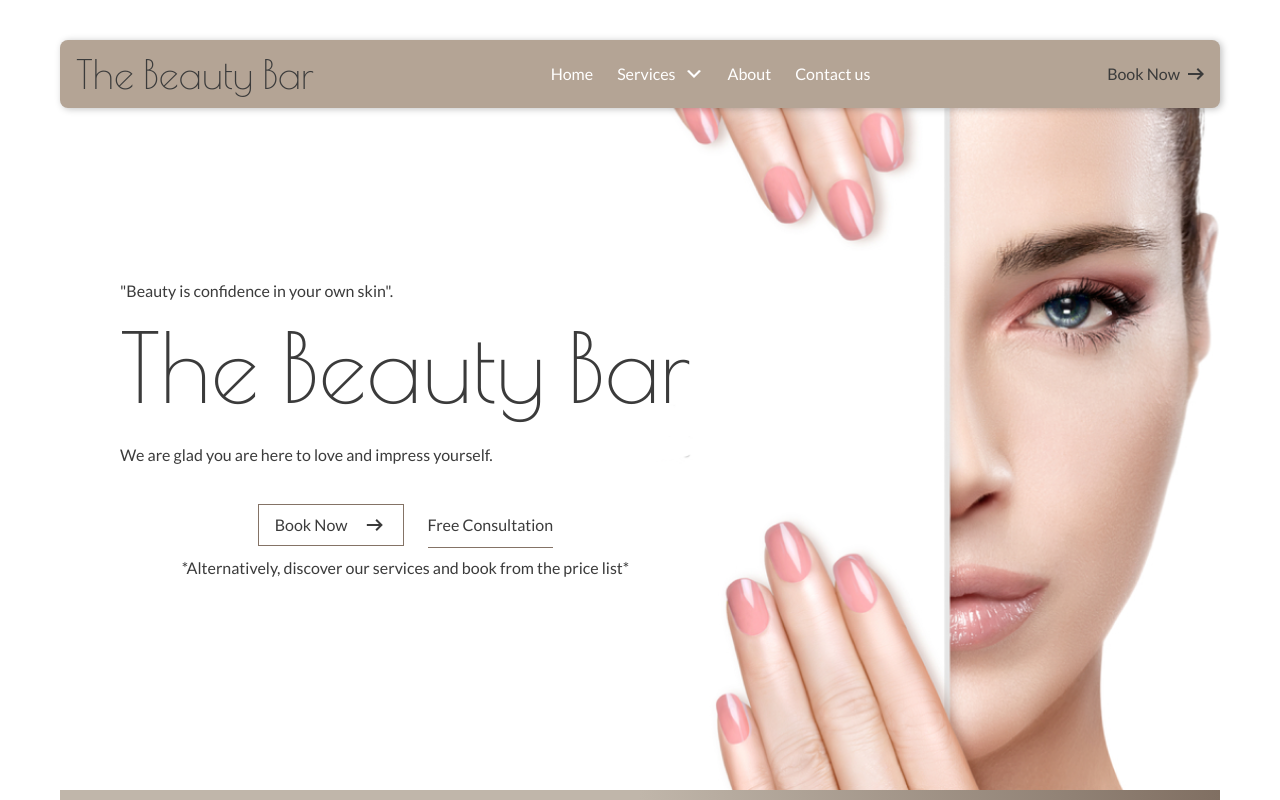
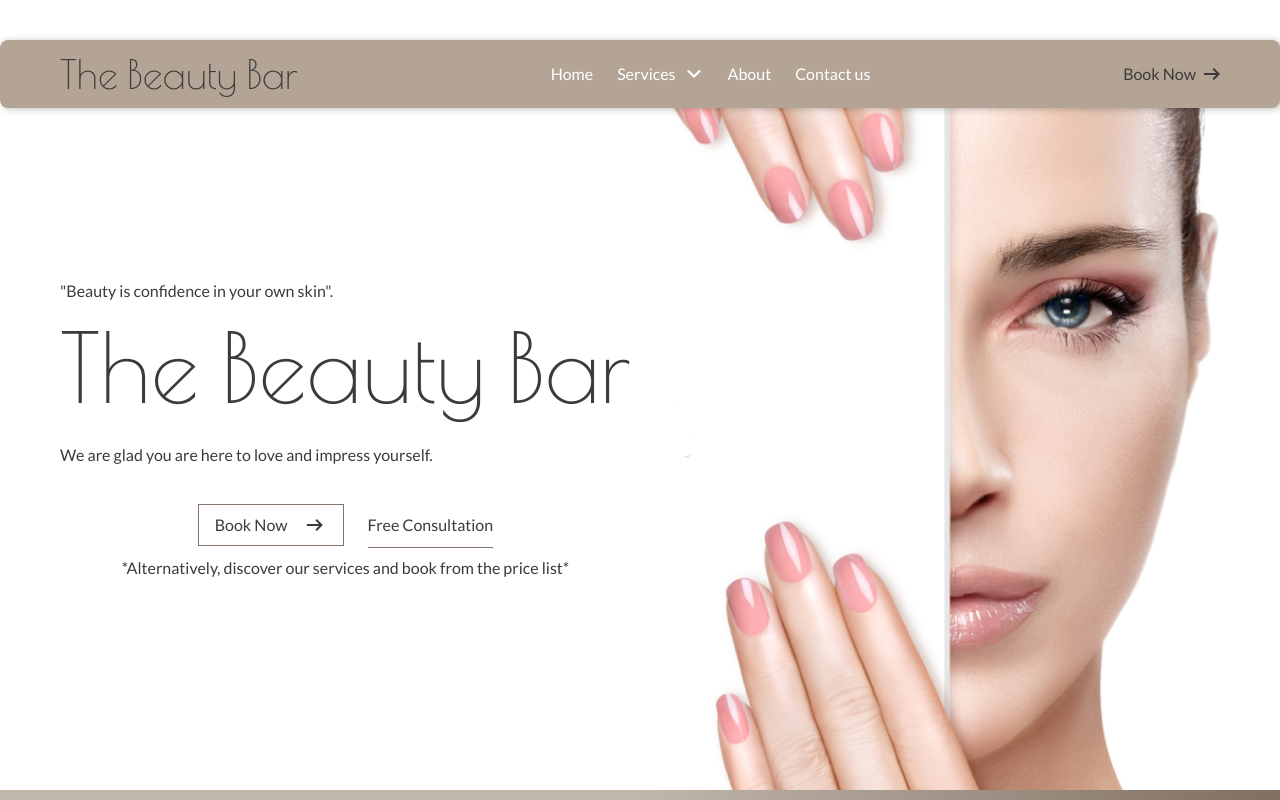
Before and after one commit to awais019/the-beauty-bar, a website: page src/index.html in a window 1280 px wide. Shown: the top 800 px of the page. Drawn offline with nearby package versions, Linux system fonts and the light colour scheme.

Commit message:
Refactor code for horizontal padding.

```diff
--- a/src/index.html
+++ b/src/index.html
@@ -6,9 +6,9 @@
     <link href="./output.css" rel="stylesheet" />
     <title>The Beauty Bar</title>
   </head>
-  <body class="max-w-screen-xl mx-auto px-[60px] text-black-olive">
+  <body class="max-w-screen-xl mx-auto text-black-olive">
     <header
-      class="bg-tuscany p-4 rounded-lg flex items-center justify-between shadow-header relative top-10 z-10"
+      class="bg-tuscany p-4 rounded-lg flex items-center justify-between shadow-header relative top-10 z-10 px-[60px]"
     >
       <div class="text-[40px] leading-9 font-logo-font">The Beauty Bar</div>
       <nav>
@@ -59,7 +59,7 @@
       </a>
     </header>
     <main>
-      <section class="flex flex-row-reverse relative">
+      <section class="flex flex-row-reverse relative px-[60px]">
         <img src="../images/banner.png" alt="Banner Image" />
         <div class="flex items-center px-[60px] absolute inset-0">
           <div>
@@ -136,7 +136,7 @@
           </svg>
         </span>
       </section>
-      <section class="py-28 flex items-center justify-between">
+      <section class="py-28 px-[60px] flex items-center justify-between">
         <div>
           <div class="relative max-w-fit">
             <img
```
Also changed, not shown: src/output.css.
